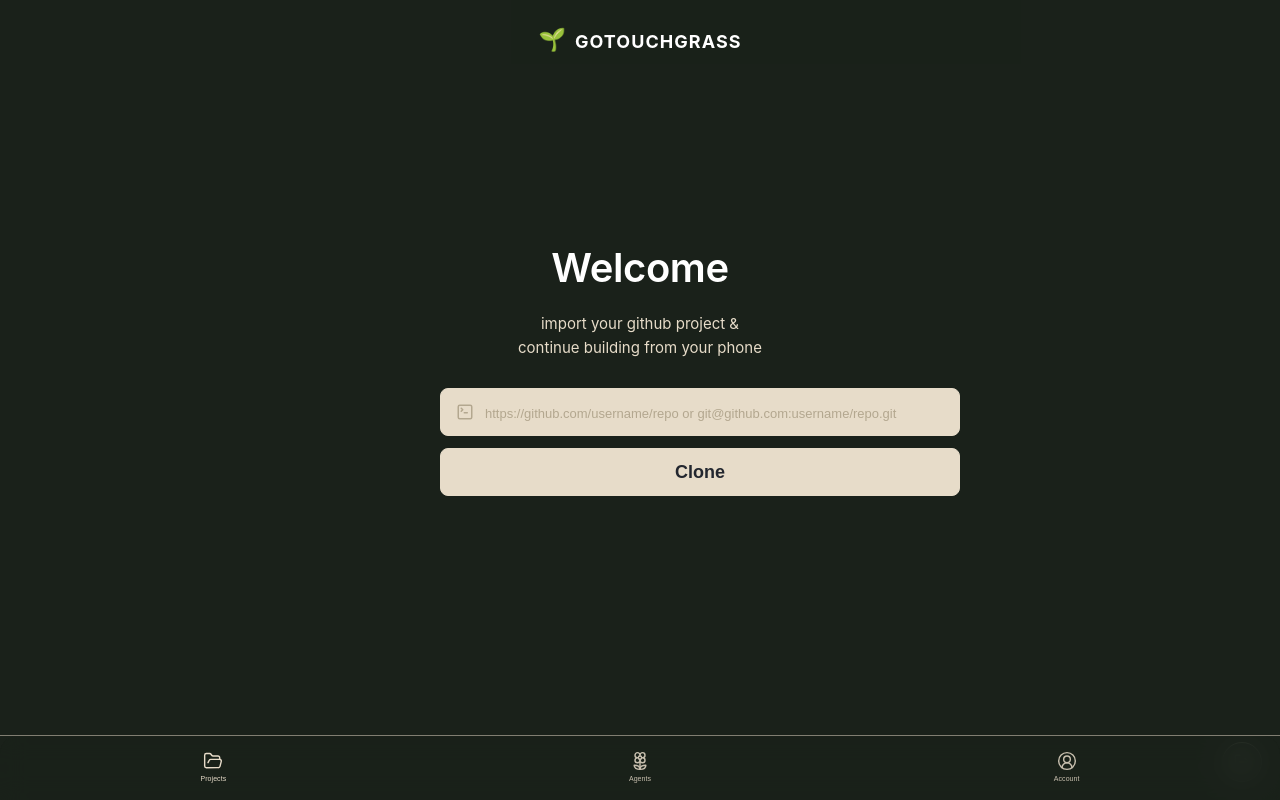
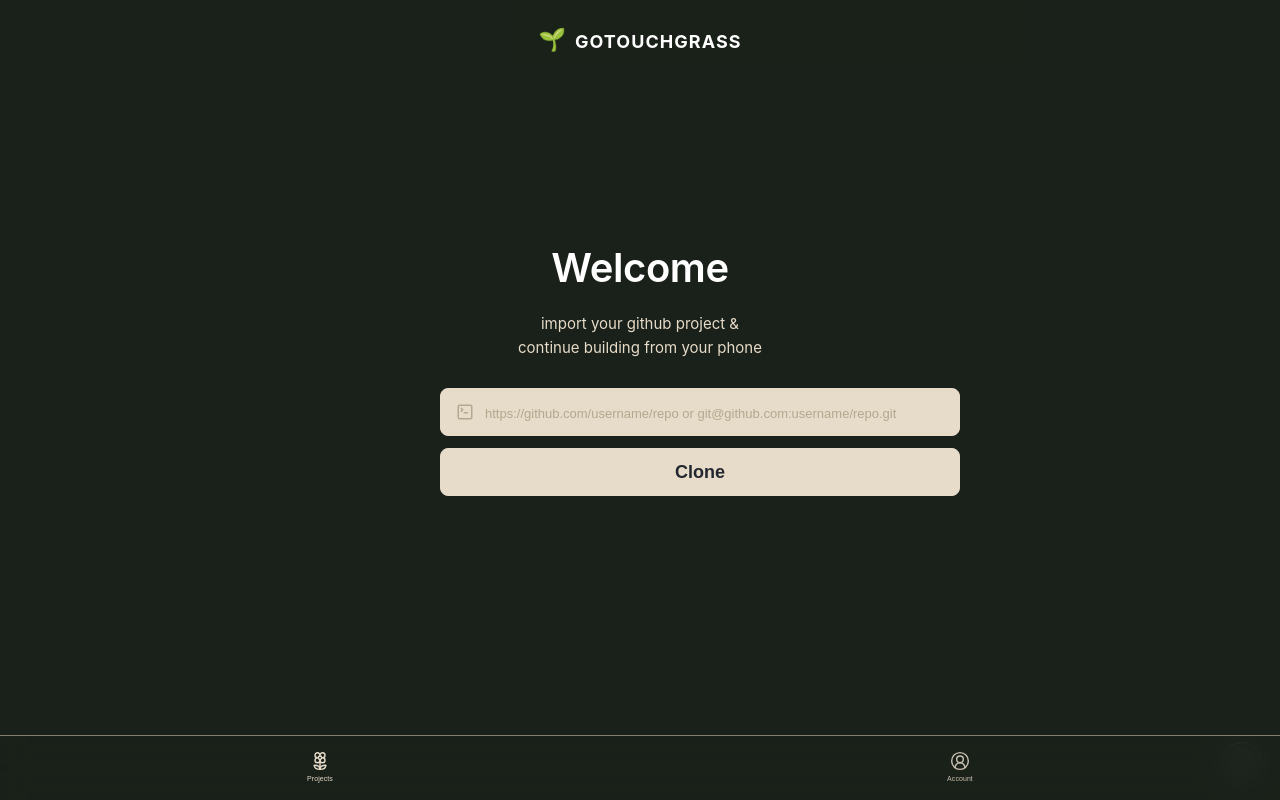
Before and after one commit to knottedbrains/touchgrass, a React (Vite) app: page /login in a window 1280 px wide. Both pictures are taken after typing "name@example.com", "Sample123" into the empty fields and a click on the button "Sign In". Built offline with nearby package versions, Linux system fonts and the light colour scheme; a web font is replaced by a local one.

Commit message:
Refactor bottom navigation in DashboardPage to streamline project and agent selection. Removed redundant code and improved tab handling for better user experience and clarity.

```diff
--- a/src/pages/DashboardPage.tsx
+++ b/src/pages/DashboardPage.tsx
@@ -361,19 +361,8 @@ const DashboardPage: React.FC<DashboardPageProps> = ({ onLogout }) => {
          }} />
          <div className="bottom-nav">
            <div className={`bottom-nav__item${activeTab === 'projects' ? ' bottom-nav__item--active' : ''}`} onClick={() => setActiveTab('projects')} tabIndex={0} role="button">
-             <FolderOpen className="bottom-nav__icon" size={18} color="#E7DCC9" strokeWidth={1.7} />
+             <Flower2 className="bottom-nav__icon" size={18} color="#E7DCC9" strokeWidth={1.7} />
              <span className="bottom-nav__label">Projects</span>
-           </div>
-           <div className={`bottom-nav__item${activeTab === 'agents' ? ' bottom-nav__item--active' : ''}`} onClick={() => {
-             const valid = projects.find(p => p.id === lastProjectId)
-             if (lastProjectId && valid) {
-               navigate(`/project/${lastProjectId}`)
-             } else {
-               // Optionally show a toast or message: "No recent project found"
-             }
-           }} tabIndex={0} role="button">
-             <Flower2 className="bottom-nav__icon" size={18} color="#E7DCC9" strokeWidth={1.7} />
-             <span className="bottom-nav__label">Agents</span>
            </div>
            <div className={`bottom-nav__item${activeTab === 'account' ? ' bottom-nav__item--active' : ''}`} onClick={() => setActiveTab('account')} tabIndex={0} role="button">
              <CircleUserRound className="bottom-nav__icon" size={18} color="#E7DCC9" strokeWidth={1.7} />
```
